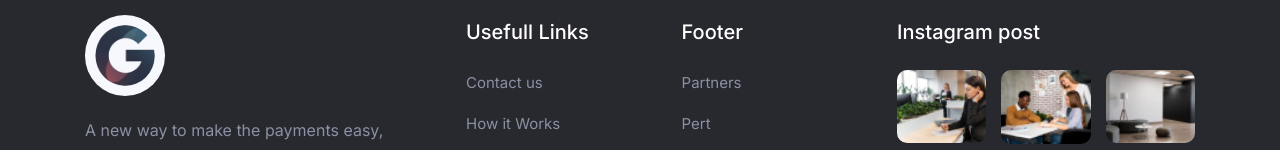
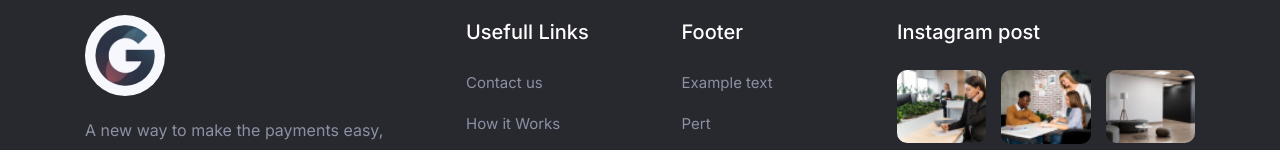
Before and after one commit to Santicabral0478/greenstudios, a Next.js app: page / in a window 1280 px wide. Shown: the part 6183-6333 px from the top of the page. Built offline with nearby package versions, Linux system fonts and the light colour scheme; no server answers.

Commit message:
update nkjdnsdasbfggf

```diff
--- a/src/components/Footer/index.tsx
+++ b/src/components/Footer/index.tsx
@@ -88,7 +88,7 @@ export const Footer: FunctionComponent = ()=>{
             </li>
 
             <li>
-              <a href="#" className="footer-link">Partners</a>
+              <a href="#" className="footer-link">Example text</a>
             </li>
 
             <li>
```
